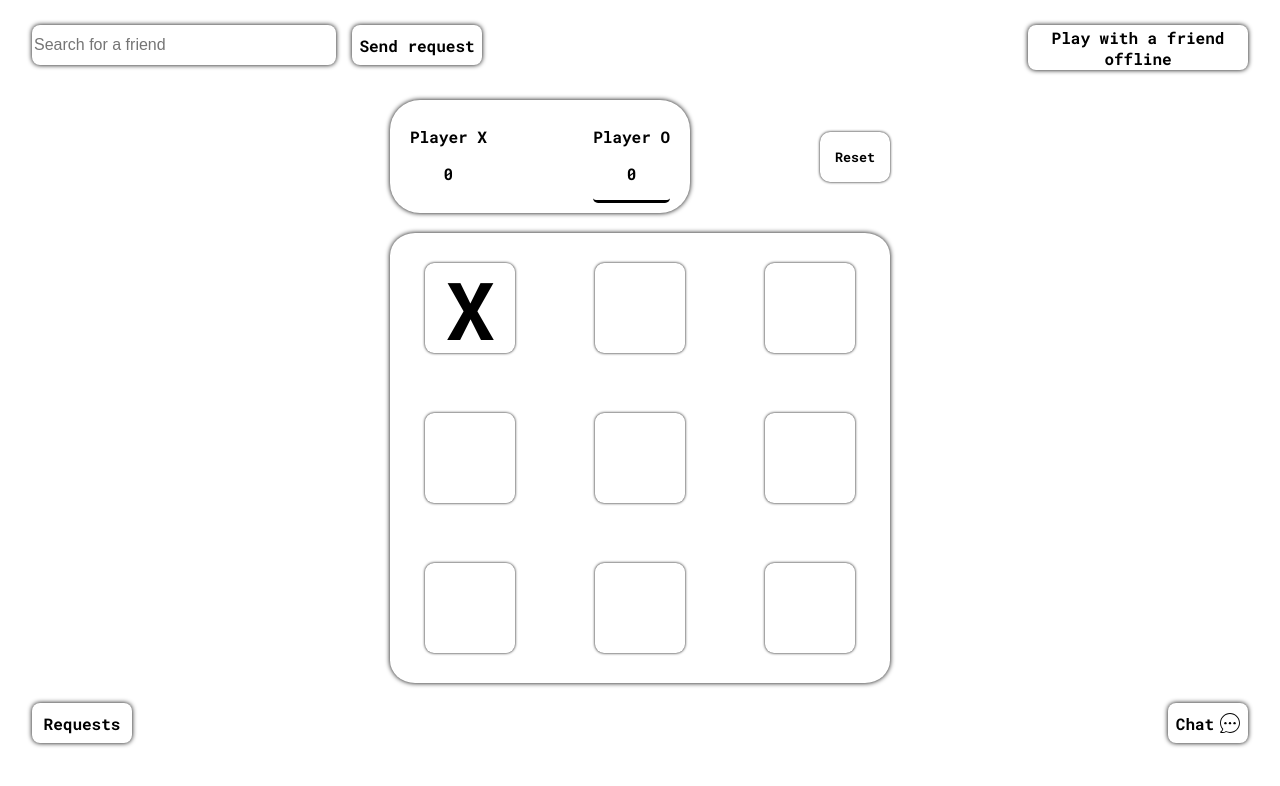
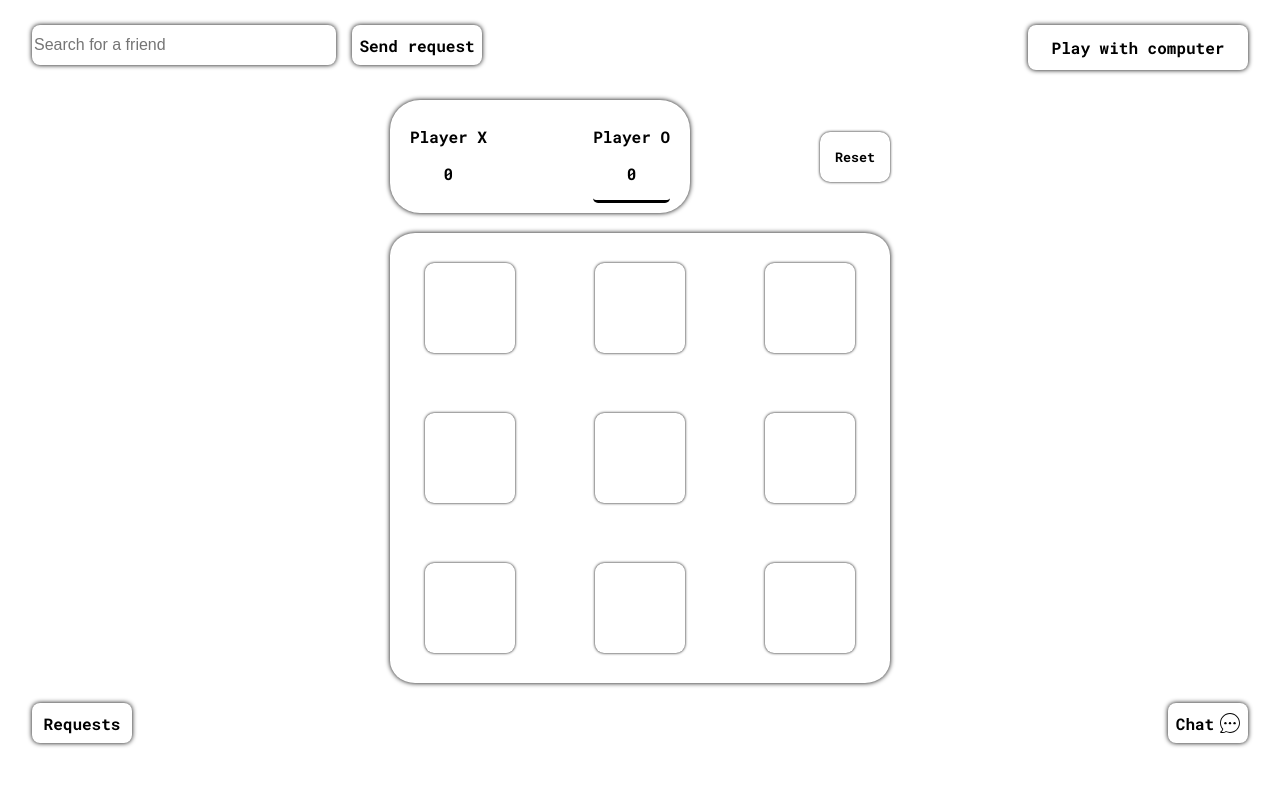
Before and after one commit to mruqqie/tictactoe, a React (Create React App) app: page /playwfriend in a window 1280 px wide. Shown: the top 786 px of the page. Built offline with nearby package versions, Linux system fonts and the light colour scheme; the HTML template or start-up script is replaced by a standard one.

Commit message:
modified:   package-lock.json 	modified:   package.json 	modified:   src/App.js 	modified:   src/components/playtype/Pwc.jsx 	modified:   src/components/playtype/Pwf.jsx
	modified:   src/components/playtype/Pwc.css
	modified:   src/components/playtype/Pwc.jsx

```diff
--- a/package.json
+++ b/package.json
@@ -9,6 +9,7 @@
     "@testing-library/user-event": "^13.5.0",
     "react": "^18.2.0",
     "react-dom": "^18.2.0",
+    "react-router-dom": "^6.15.0",
     "react-scripts": "5.0.1",
     "web-vitals": "^2.1.4"
   },
@@ -40,6 +41,5 @@
   },
   "devDependencies": {
     "gh-pages": "^5.0.0"
-
   }
 }
--- a/src/App.js
+++ b/src/App.js
@@ -1,12 +1,19 @@
 import Pwf from "./components/playtype/Pwf";
+import Pwc from "./components/playtype/Pwc";
+import { BrowserRouter as Router, Routes, Route } from "react-router-dom";
 import "./App.css";
-import Pwc from "./components/playtype/Pwc";
-
 
 function App() {
 	return (
 		<div className="App">
-			<Pwc />
+			<Router>
+				<Routes>
+					<Route path="/">
+						<Route path="/playwfriend" element={<Pwf />} />
+						<Route path="/" element={<Pwc />} />
+					</Route>
+				</Routes>
+			</Router>
 		</div>
 	);
 }
--- a/src/components/playtype/Pwc.jsx
+++ b/src/components/playtype/Pwc.jsx
@@ -1,4 +1,5 @@
 import React, { useState, useEffect } from "react";
+import { useNavigate } from "react-router-dom";
 import Box from "../box/Box";
 import Reset from "../reset/Reset";
 import ScoreBoard from "../scoreBoard/ScoreBoard";
@@ -6,6 +7,8 @@ import chatIcon from "../../imgs/chaticon.svg";
 import "./Pwc.css";
 
 const Pwc = () => {
+	const navigate = useNavigate();
+
 	const [search, setSearch] = useState("");
 	const [mark, setMark] = useState(Array(9).fill(null));
 	const [player, setPlayer] = useState(Math.random() < 0.5);
@@ -86,40 +89,6 @@ const Pwc = () => {
 			}
 		}
 	};
-
-	// const handleClick = (boxIndex) => {
-	// 	const updatedBoard = mark.map((value, index) => {
-	// 		if (index === boxIndex) {
-	// 			return player === true ? "X" : "O";
-	// 		} else {
-	// 			return value;
-	// 		}
-	// 	});
-
-	// 	const winner = checkWinner(updatedBoard);
-	// 	if (winner) {
-	// 		if (winner === "O") {
-	// 			let { oScore } = scores;
-	// 			if (gameOver === false) {
-	// 				oScore += 1;
-	// 			}
-	// 			setScores({ ...scores, oScore });
-	// 			setGameOver(true);
-	// 		} else {
-	// 			let { xScore } = scores;
-	// 			if (gameOver === false) {
-	// 				xScore += 1;
-	// 			}
-	// 			setScores({ ...scores, xScore });
-	// 			setGameOver(true);
-	// 		}
-	// 	}
-
-	// 	if (gameOver === false) {
-	// 		setMark(updatedBoard);
-	// 		setPlayer(!player);
-	// 	}
-	// };
 
 	const checkWinner = (board) => {
 		for (let i = 0; i < winConditions.length; i++) {
@@ -239,6 +208,11 @@ const Pwc = () => {
 			}
 		});
 	};
+
+	const handlePwfClick = () => {
+		navigate("/playwfriend")
+	}
+
 	return (
 		<div>
 			<div className="search--poffline">
@@ -255,7 +229,7 @@ const Pwc = () => {
 						Send request
 					</button>
 				</form>
-				<button className="playOffline">Play with a friend offline</button>
+				<button className="playOffline" onClick={handlePwfClick}>Play with a friend offline</button>
 			</div>
 			<div className="score--reset">
 				<ScoreBoard scores={scores} player={player} />
--- a/src/components/playtype/Pwf.jsx
+++ b/src/components/playtype/Pwf.jsx
@@ -1,4 +1,5 @@
 import React, { useState } from "react";
+import { useNavigate } from "react-router-dom";
 import Box from "../box/Box";
 import Reset from "../reset/Reset";
 import ScoreBoard from "../scoreBoard/ScoreBoard";
@@ -6,6 +7,8 @@ import chatIcon from "../../imgs/chaticon.svg";
 import "./Pwc.css";
 
 const Pwf = () => {
+	const navigate = useNavigate();
+
 	const [search, setSearch] = useState("");
 	const [mark, setMark] = useState(Array(9).fill(null));
 	const [player, setPlayer] = useState(Math.random() < 0.5);
@@ -73,6 +76,10 @@ const Pwf = () => {
 		setPlayer(Math.random() < 0.5);
 	};
 
+	const handlePwcClick = () => {
+		navigate("/")
+	}
+
 	return (
 		<div>
 			<div className="search--poffline">
@@ -89,7 +96,7 @@ const Pwf = () => {
 						Send request
 					</button>
 				</form>
-				<button className="playOffline">Play with computer</button>
+				<button className="playOffline" onClick={handlePwcClick}>Play with computer</button>
 			</div>
 			<div className="score--reset">
 				<ScoreBoard scores={scores} player={player} />
```
Also changed, not shown: 1 other file (tests, documents, lock files or other folders).
